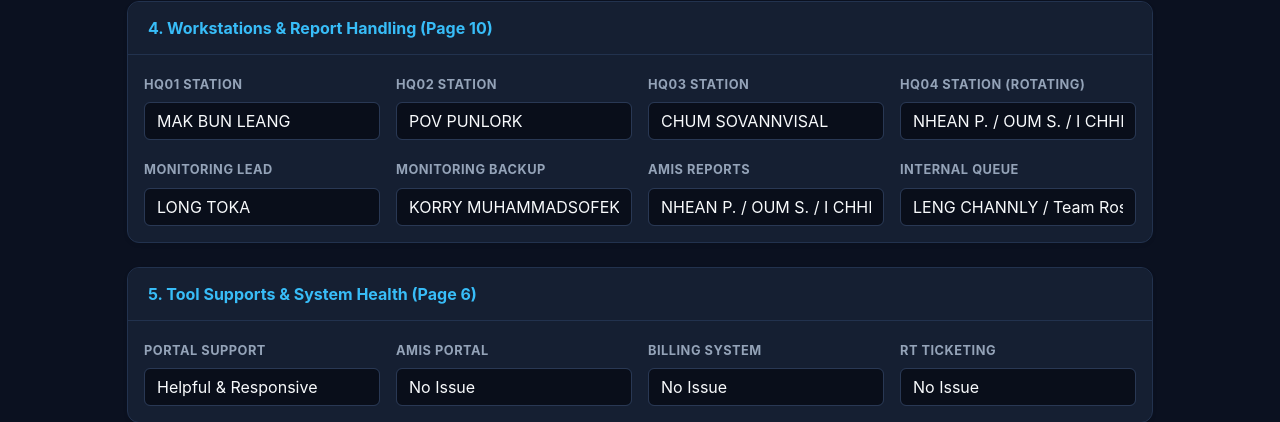
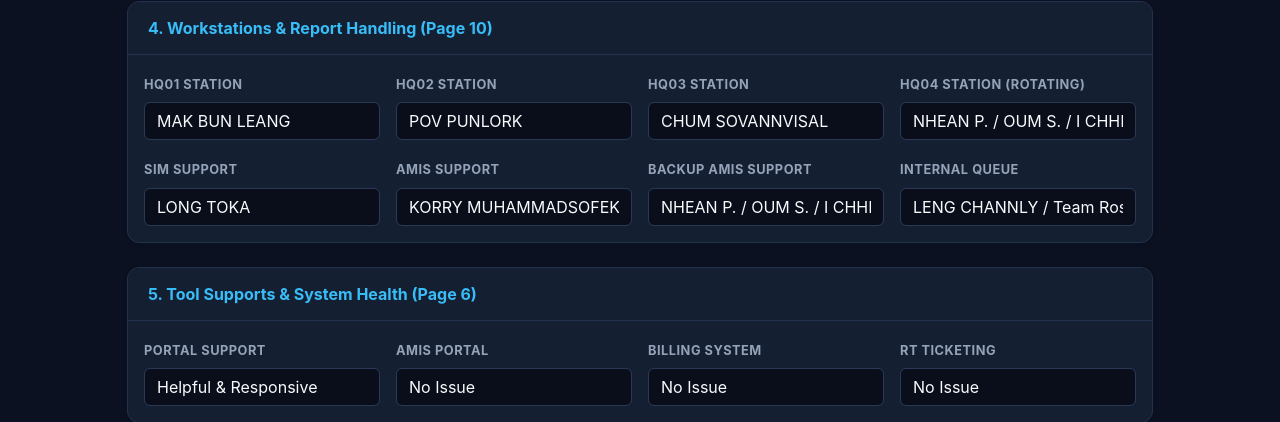
Before and after one commit to nheanpiseth168-hue/noc-weekly-report, a Flask app: page / in a window 1280 px wide. Shown: the part 1289-1711 px from the top of the page. Run offline with Flask 3, Linux system fonts and the light colour scheme.

Commit message:
Update Section 4 labels to SIM Support, AMIS Support, and Backup AMIS Support

```diff
--- a/app.py
+++ b/app.py
@@ -98,7 +98,6 @@ def generate_presentation(payload):
     sla_rate = f"{(t30 / grand_total * 100):.1f}%" if grand_total > 0 else "0.0%"
     active_count = len(processed_staff)
 
-    # Use exact user string without 'or' overrides (allows clearing/deleting)
     main_super = roles["mainSuper"].strip() if ("mainSuper" in roles and roles["mainSuper"] is not None) else "MAK BUN LEANG"
     backup_super = roles["backupSuper"].strip() if ("backupSuper" in roles and roles["backupSuper"] is not None) else "POV PUNLORK"
     hq01 = roles["hq01"].strip() if ("hq01" in roles and roles["hq01"] is not None) else "MAK BUN LEANG"
@@ -106,9 +105,10 @@ def generate_presentation(payload):
     hq03 = roles["hq03"].strip() if ("hq03" in roles and roles["hq03"] is not None) else "CHUM SOVANNVISAL"
     hq04 = roles["hq04"].strip() if ("hq04" in roles and roles["hq04"] is not None) else "NHEAN P. / OUM S. / I CHHENGKHEANG"
 
-    mon_lead = roles["monitoringLead"].strip() if ("monitoringLead" in roles and roles["monitoringLead"] is not None) else "LONG TOKA"
-    mon_backup = roles["monitoringBackup"].strip() if ("monitoringBackup" in roles and roles["monitoringBackup"] is not None) else "KORRY MUHAMMADSOFEK"
-    amis_rep = roles["amisReport"].strip() if ("amisReport" in roles and roles["amisReport"] is not None) else "NHEAN P. / OUM S. / I CHHENGKHEANG"
+    # Dynamic mapping: monitoringLead = SIM Support, monitoringBackup = AMIS Support, amisReport = Backup AMIS Support
+    sim_support = roles["monitoringLead"].strip() if ("monitoringLead" in roles and roles["monitoringLead"] is not None) else "LONG TOKA"
+    amis_support = roles["monitoringBackup"].strip() if ("monitoringBackup" in roles and roles["monitoringBackup"] is not None) else "KORRY MUHAMMADSOFEK"
+    backup_amis = roles["amisReport"].strip() if ("amisReport" in roles and roles["amisReport"] is not None) else "NHEAN P. / OUM S. / I CHHENGKHEANG"
     int_queue = roles["internalQueue"].strip() if ("internalQueue" in roles and roles["internalQueue"] is not None) else "LENG CHANNLY / Team Roster"
 
     prs = Presentation()
@@ -350,14 +350,14 @@ def generate_presentation(payload):
     p = tf_l2.add_paragraph(); p.text = backup_super if backup_super else "-"; p.space_before = Pt(6); set_run_font(p, 22, True, BLACK)
     p = tf_l2.add_paragraph(); p.text = "Standby supervisor to manage queue escalations during supervisor absence or high ticket load."; p.space_before = Pt(14); set_run_font(p, 12, False, BLACK)
 
-    # Slide 10: Dispatch Stations & Reports (Dynamic: Omit Deleted Items Cleanly)
+    # Slide 10: Dispatch Stations & Reports (Updated Titles: SIM Support, AMIS Support, Backup AMIS Support)
     s10 = prs.slides.add_slide(blank)
     add_header(s10, "SECTION V • Dispatch Stations & Roster", f"{team_name}: Support Role Stations & Daily Reports", "Workstation assignments and daily status reporting distribution", "Daily Rotation Active")
     st1 = s10.shapes.add_shape(MSO_SHAPE.ROUNDED_RECTANGLE, Inches(0.8), Inches(2.0), Inches(5.6), Inches(4.5))
     st1.fill.solid(); st1.fill.fore_color.rgb = LIGHT_CARD; st1.line.color.rgb = BORDER
     tf_st1 = st1.text_frame; tf_st1.word_wrap = True
     p = tf_st1.paragraphs[0]; p.text = "External Stations (HQ)"; set_run_font(p, 16, True, NAVY)
-    p = tf_st1.add_paragraph(); p.text = "Direct client-facing response"; set_run_font(p, 11, False, GRAY)
+    p = tf_st1.add_paragraph(); p.text = "Direct client-facing response(Email/Telegram/WeChat/WhatsApp/Portal)"; set_run_font(p, 11, False, GRAY)
 
     st1_lines = []
     if hq01: st1_lines.append(f"HQ01: {hq01}")
@@ -376,12 +376,12 @@ def generate_presentation(payload):
     p = tf_st2.paragraphs[0]; p.text = "Internal Support & Reports"; set_run_font(p, 16, True, NAVY)
     p = tf_st2.add_paragraph(); p.text = "Shift monitoring & AMIS handling"; set_run_font(p, 11, False, GRAY)
 
-    # Build internal lines dynamically based ONLY on non-empty inputs
+    # Use the new role labels
     st2_lines = []
-    if mon_lead: st2_lines.append(f"Monitoring Lead: {mon_lead}")
-    if mon_backup: st2_lines.append(f"Monitoring Backup: {mon_backup}")
-    if amis_rep: st2_lines.append(f"AMIS Reports: {amis_rep}")
-    if int_queue: st2_lines.append(f"Internal Queue: {int_queue}")
+    if sim_support:  st2_lines.append(f"SIM Support: {sim_support}")
+    if amis_support: st2_lines.append(f"AMIS Support: {amis_support}")
+    if backup_amis:  st2_lines.append(f"Backup AMIS Support: {backup_amis}")
+    if int_queue:    st2_lines.append(f"Internal Queue: {int_queue}")
 
     p = tf_st2.add_paragraph(); p.space_before = Pt(10)
     p.text = "\n".join(st2_lines) if st2_lines else "No internal assignments."
--- a/templates/index.html
+++ b/templates/index.html
@@ -227,15 +227,15 @@
                 <input type="text" id="hq04" class="form-control db-input" value="NHEAN P. / OUM S. / I CHHENGKHEANG">
             </div>
             <div class="col-md-3">
-                <label class="form-label">Monitoring Lead</label>
+                <label class="form-label">SIM Support</label>
                 <input type="text" id="monitoringLead" class="form-control db-input" value="LONG TOKA">
             </div>
             <div class="col-md-3">
-                <label class="form-label">Monitoring Backup</label>
+                <label class="form-label">AMIS Support</label>
                 <input type="text" id="monitoringBackup" class="form-control db-input" value="KORRY MUHAMMADSOFEK">
             </div>
             <div class="col-md-3">
-                <label class="form-label">AMIS Reports</label>
+                <label class="form-label">Backup AMIS Support</label>
                 <input type="text" id="amisReport" class="form-control db-input" value="NHEAN P. / OUM S. / I CHHENGKHEANG">
             </div>
             <div class="col-md-3">
@@ -443,7 +443,6 @@
         calculateTotals();
     }
 
-    // Auto-save listeners on all form inputs
     document.querySelectorAll('.db-input').forEach(input => {
         input.addEventListener('input', saveToDatabase);
     });
@@ -495,17 +494,14 @@
         reader.readAsText(file);
     });
 
-    // Load saved database on page startup
     document.addEventListener('DOMContentLoaded', loadFromDatabase);
 
-    // Export to PPTX
     document.getElementById('btnExport').addEventListener('click', async function() {
         const btn = document.getElementById('btnExport');
         btn.disabled = true;
         btn.innerText = 'Generating PPTX...';
 
         const payload = getCurrentState();
-        // Exclude completely blank rows
         payload.staff = payload.staff.filter(s => s.name && s.name.trim() !== '');
 
         try {
```
Also changed, not shown: api/index.py (+11 -11 lines).
